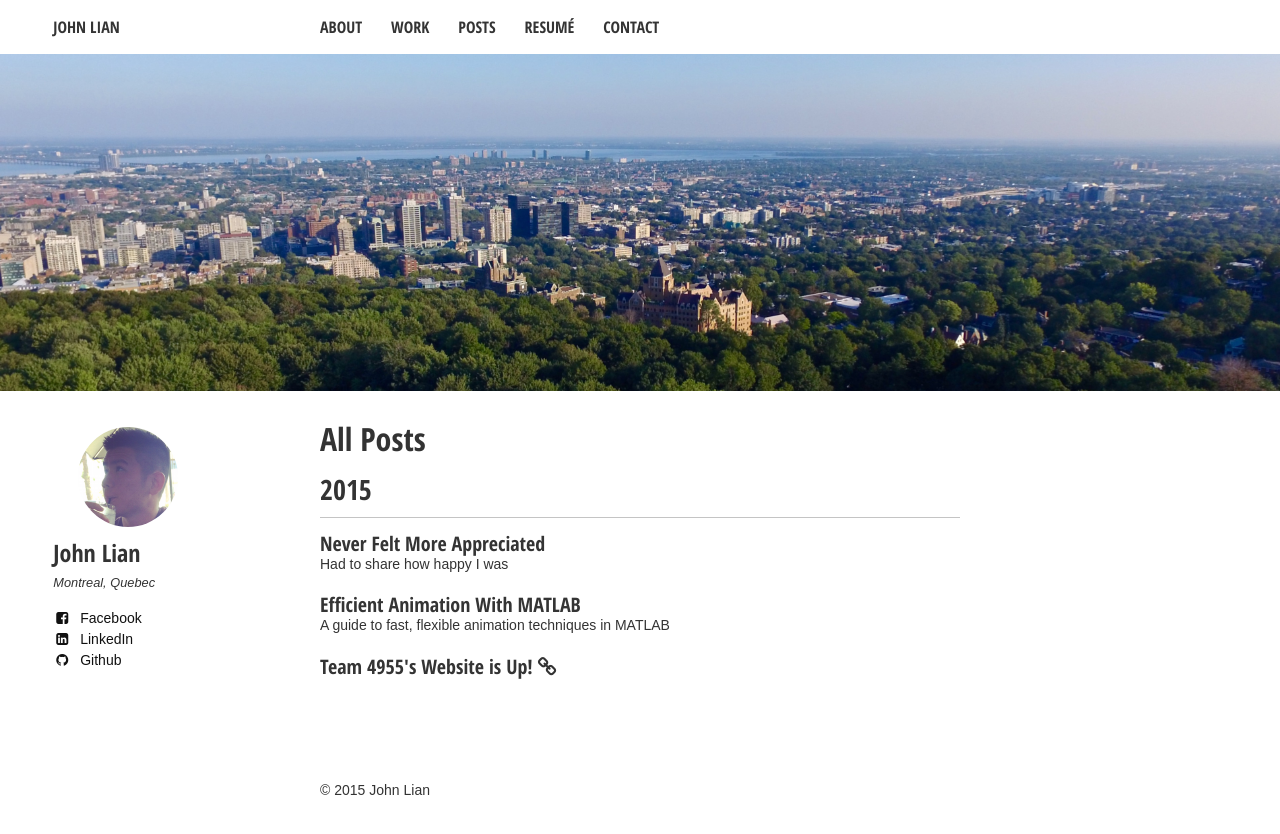
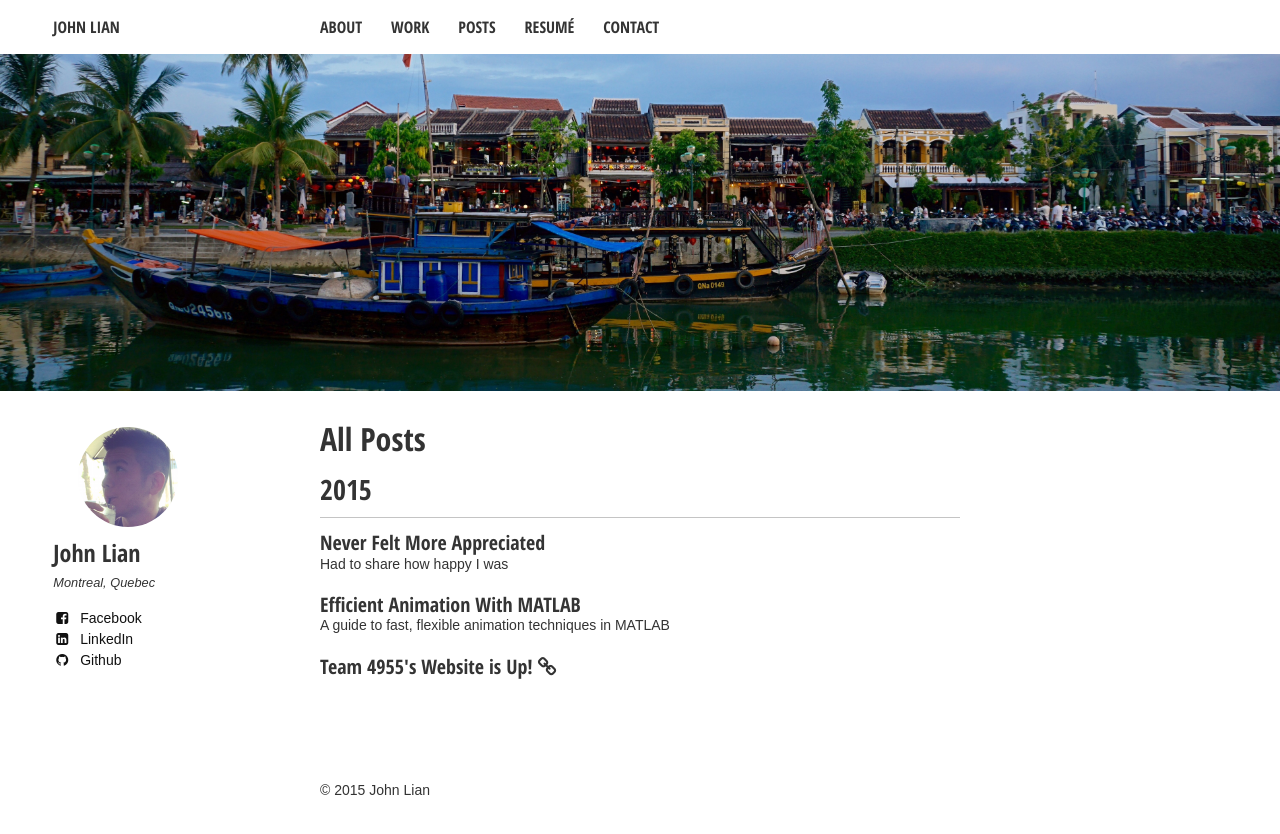
Before and after one commit to ssoRL/ssorl.github.io, a Jekyll site: the page built from posts/index.md, in a window 1280 px wide. Shown: the top 834 px of the page. Built offline with Jekyll 4.4.1, drawn with Linux system fonts in a browser that asks for light colours; nearby versions of some CDN libraries; some web fonts are replaced.

Commit message:
Better pictures

```diff
--- a/posts/index.md
+++ b/posts/index.md
@@ -3,5 +3,5 @@ layout: post-index
 title: All Posts
 excerpt: "A List of Posts"
 image:
-  feature: montreal.jpg
+  feature: hoian.jpg
 ---
```
Also changed, not shown: contact/index.md (+1 -1 lines), images/halong.jpg (added), images/hoian.jpg (added), images/montreal.jpg (deleted), images/pier.jpg (deleted), 1 other file.
